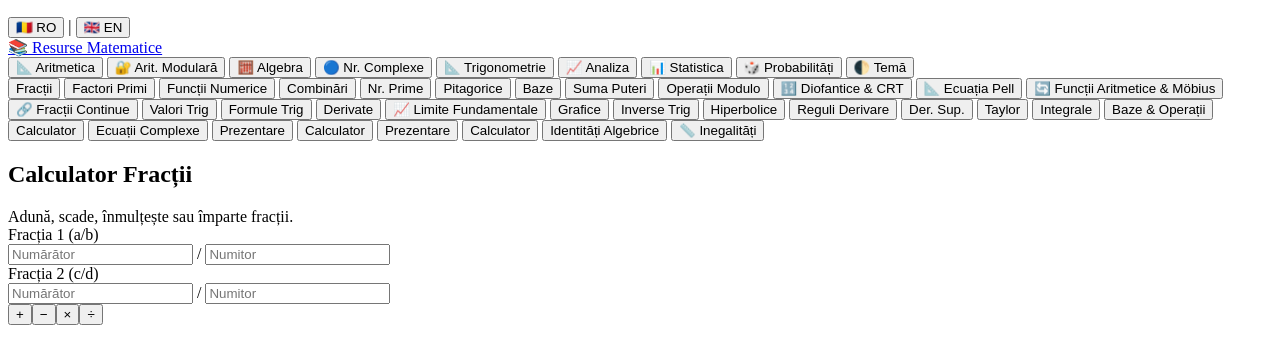
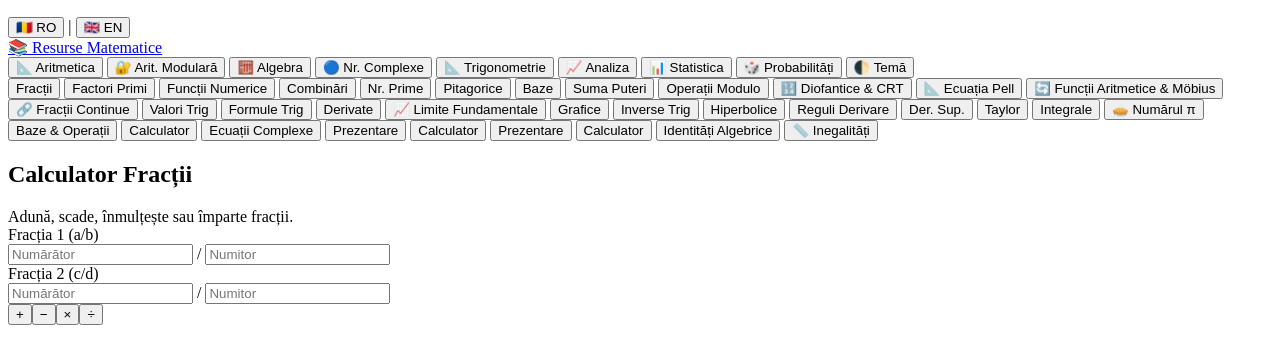
Before and after one commit to exceliorxtreme/math-hub, a website with bundled scripts: page index.html in a window 1280 px wide. Shown: the part 51-414 px from the top of the page. Built offline with nearby package versions, Linux system fonts and the light colour scheme.

Commit message:
Update index.html

```diff
--- a/index.html
+++ b/index.html
@@ -68,6 +68,7 @@ window.MathJax = {
     <button class="s-tab" data-cat="analiza" data-path="analiza/dersup" data-i18n="sub_dersup">Der. Sup.</button>
     <button class="s-tab" data-cat="analiza" data-path="analiza/taylor" data-i18n="sub_taylor">Taylor</button>
     <button class="s-tab" data-cat="analiza" data-path="analiza/integrale" data-i18n="sub_integrale">Integrale</button>
+    <button class="s-tab" data-cat="analiza" data-path="pi/pi" data-i18n="nav_pi">🥧 Numărul π</button>
     <button class="s-tab" data-cat="complexe" data-path="complexe/intro" data-i18n="sub_complexe">Baze & Operații</button>
     <button class="s-tab" data-cat="complexe" data-path="complexe/calc" data-i18n="sub_calc">Calculator</button>
     <button class="s-tab" data-cat="complexe" data-path="complexe/ecuatii" data-i18n="sub_ecuatii">Ecuații Complexe</button>
```
